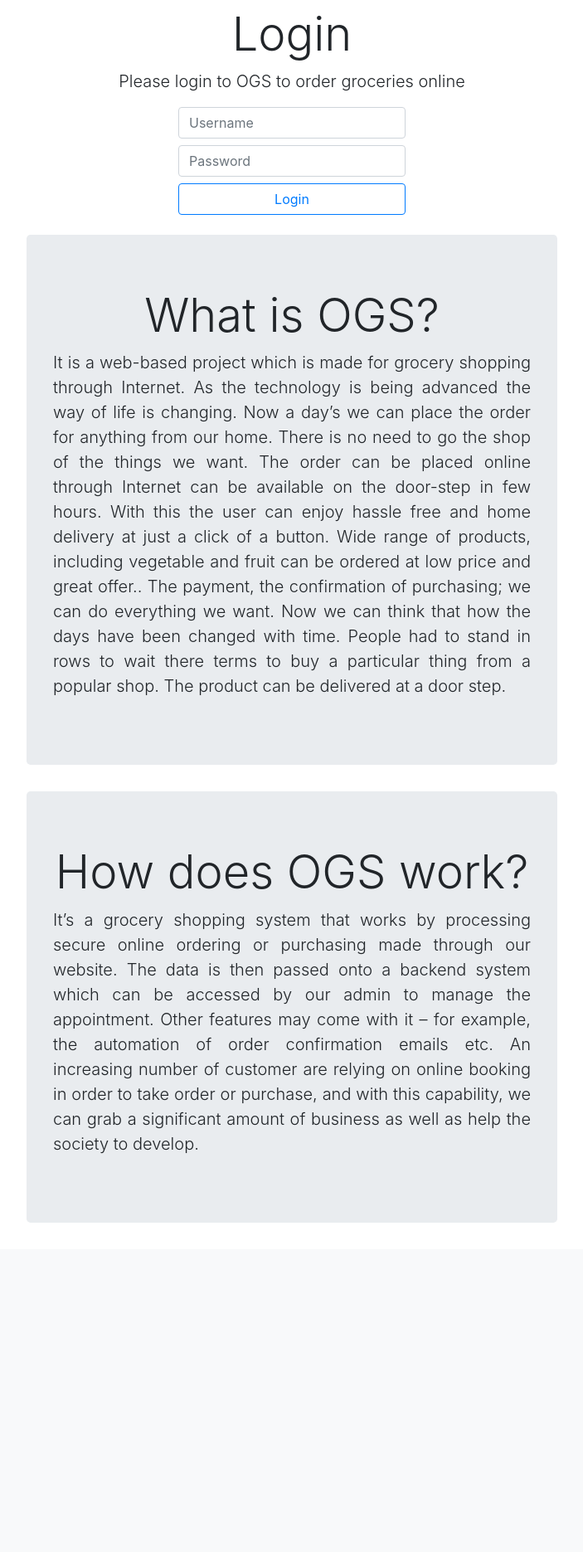
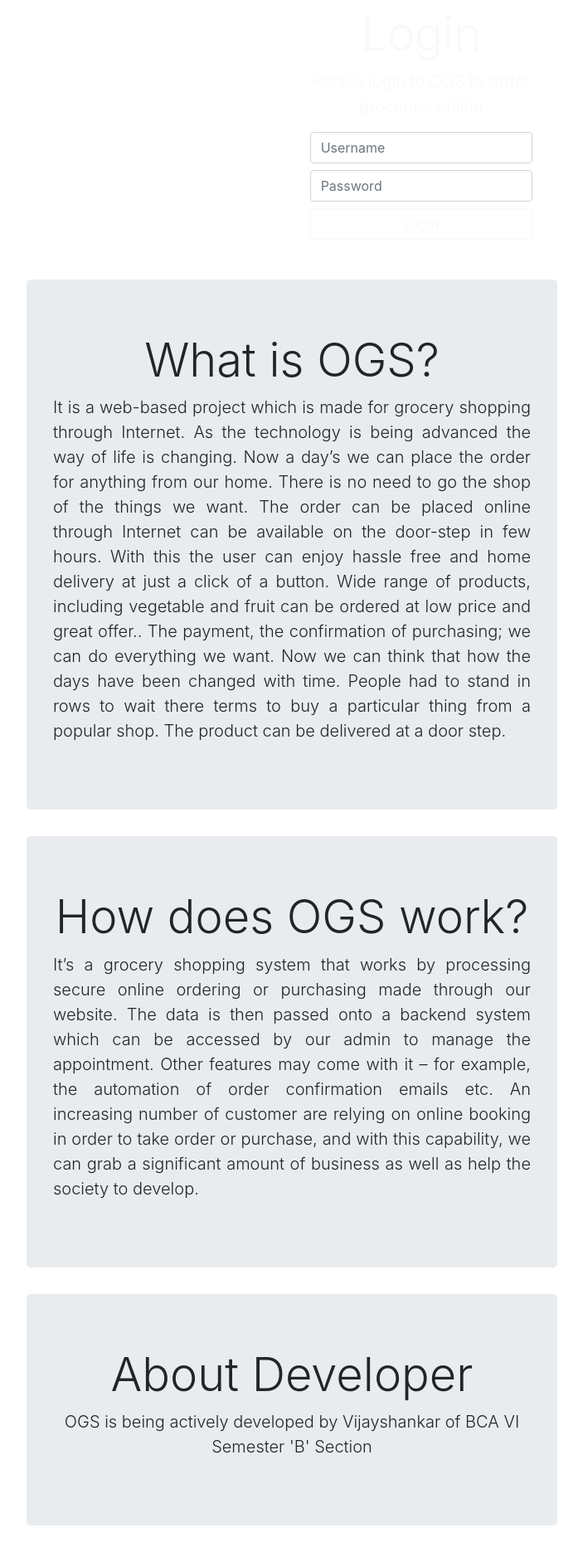
Before and after one commit to backstab319/Online-Grocery-Shopping, a PHP site: page / in a window 1280 px wide. Shown: the part 56-1927 px from the top of the page at 83% size, without its empty margins (288-991 px from the left). Before the commit the page ends 1530 px from the top, so only its background shows below. Run offline with PHP 8.4, Linux system fonts and the light colour scheme.

Commit message:
Update index.php

```diff
--- a/index.php
+++ b/index.php
@@ -35,15 +35,21 @@
         </navbar>
     </div>
 
-    <div class="container text-center col-lg-6 col-xl-6">
-        <h1 class="display-4">Login</h1>
-        <p class="lead text-justify text-center">Please login to OGS to order groceries online</p>
-        <div class="form-group d-sm-flex justify-content-center">
+    <div class="background">
+    <div class="overlay">
+
+    <div class="container text-center col-lg-6 col-xl-6 jumbo d-flex justify-content-end">
+        <div class="pos">
+        <div class="form-group d-sm-flex justify-content-end">
+            <div class="pos2 col-lg-8 col-xl-8">
+            <h1 class="display-4 text-light">Login</h1>
+            <p class="lead text-justify text-center text-light">Please login to OGS to order groceries online</p>
             <form action="/index.php" method="POST">
-                <input type="text" class="form-control mb-2" name="userid" placeholder="Username">
-                <input type="password" class="form-control mb-2" name="pass" placeholder="Password">
-                <input type="submit" value="Login" class="form-control btn btn-outline-primary mb-2" name="login">
+                <input type="text" class="form-control mb-2 text-light" name="userid" placeholder="Username">
+                <input type="password" class="form-control mb-2 text-light" name="pass" placeholder="Password">
+                <input type="submit" value="Login" class="form-control btn btn-outline-light mb-2" name="login">
             </form>
+            </div>
         </div>
         <?php
             include "connect.php";
@@ -59,6 +65,10 @@
                 $row = $result->fetch_assoc();
                 if($password == $row["password"] and $password != NULL){
                     userinit($username);
+                    if($username == "admin"){
+                        header("Location: adminpage.php");
+                        exit();
+                    }
                     header("Location: grocery.php");
                     exit();
                 }else{
@@ -66,9 +76,13 @@
                 }
             }
         ?>
+        </div>
     </div>
 
-    <div class="container jumbotron text-center col-lg-6 col-xl-6">
+    </div>
+    </div>
+
+    <div class="container jumbotron text-center col-lg-6 col-xl-6 mt-4">
         <h1 class="display-4">What is OGS?</h1>
         <p class="lead text-justify">It is a web-based project which is made for grocery shopping through Internet. As the technology
         is being advanced the way of life is changing. Now a day’s we can place the order for anything from our home. There is no need to
@@ -89,6 +103,12 @@
         </p>
     </div>
 
+    <div class="container jumbotron text-center col-lg-6 col-xl-6">
+        <h1 class="display-4">About Developer</h1>
+        <p class="lead text-justify text-center">OGS is being actively developed by Vijayshankar of BCA VI Semester 'B' Section
+        </p>
+    </div>
+
 <script src="https://code.jquery.com/jquery-3.3.1.slim.min.js" integrity="sha384-q8i/X+965DzO0rT7abK41JStQIAqVgRVzpbzo5smXKp4YfRvH+8abtTE1Pi6jizo" crossorigin="anonymous"></script>
 <script src="https://cdnjs.cloudflare.com/ajax/libs/popper.js/1.14.7/umd/popper.min.js" integrity="sha384-UO2eT0CpHqdSJQ6hJty5KVphtPhzWj9WO1clHTMGa3JDZwrnQq4sF86dIHNDz0W1" crossorigin="anonymous"></script>
 <script src="https://stackpath.bootstrapcdn.com/bootstrap/4.3.1/js/bootstrap.min.js" integrity="sha384-JjSmVgyd0p3pXB1rRibZUAYoIIy6OrQ6VrjIEaFf/nJGzIxFDsf4x0xIM+B07jRM" crossorigin="anonymous"></script>
```
